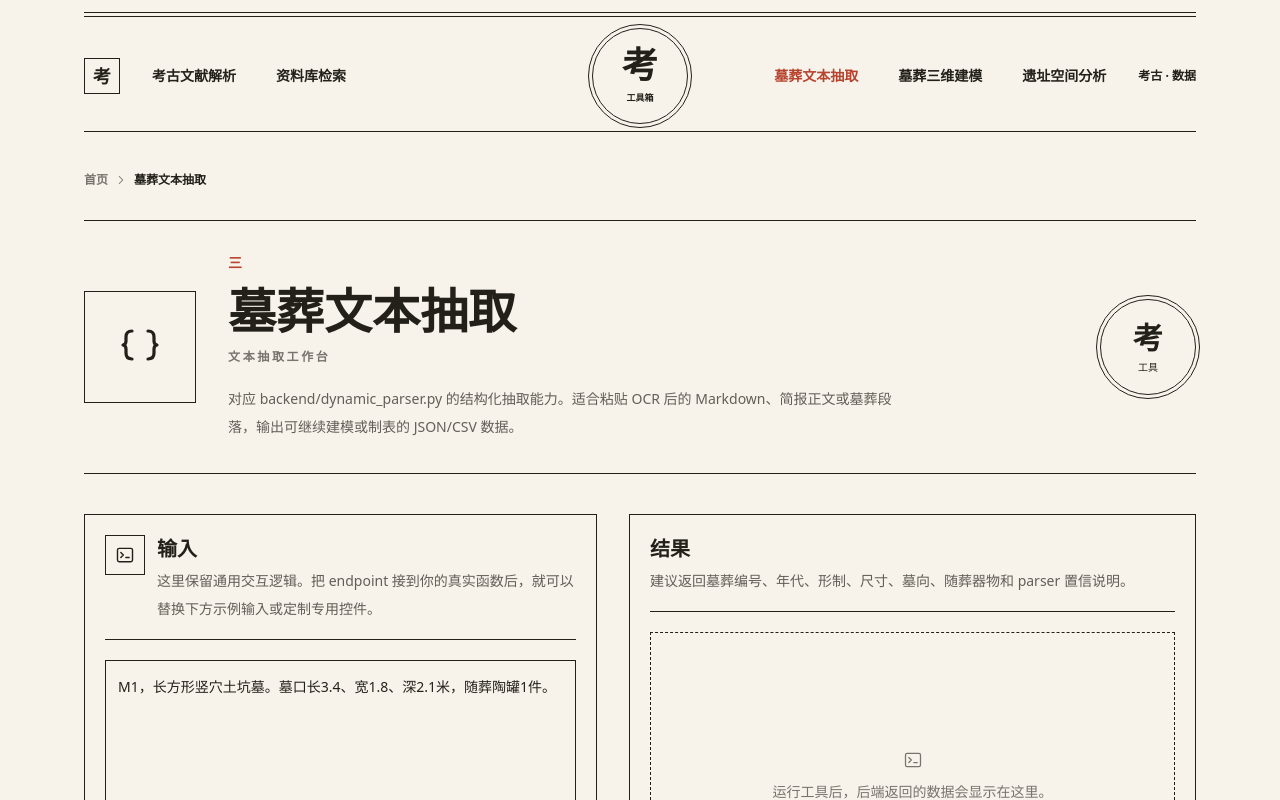
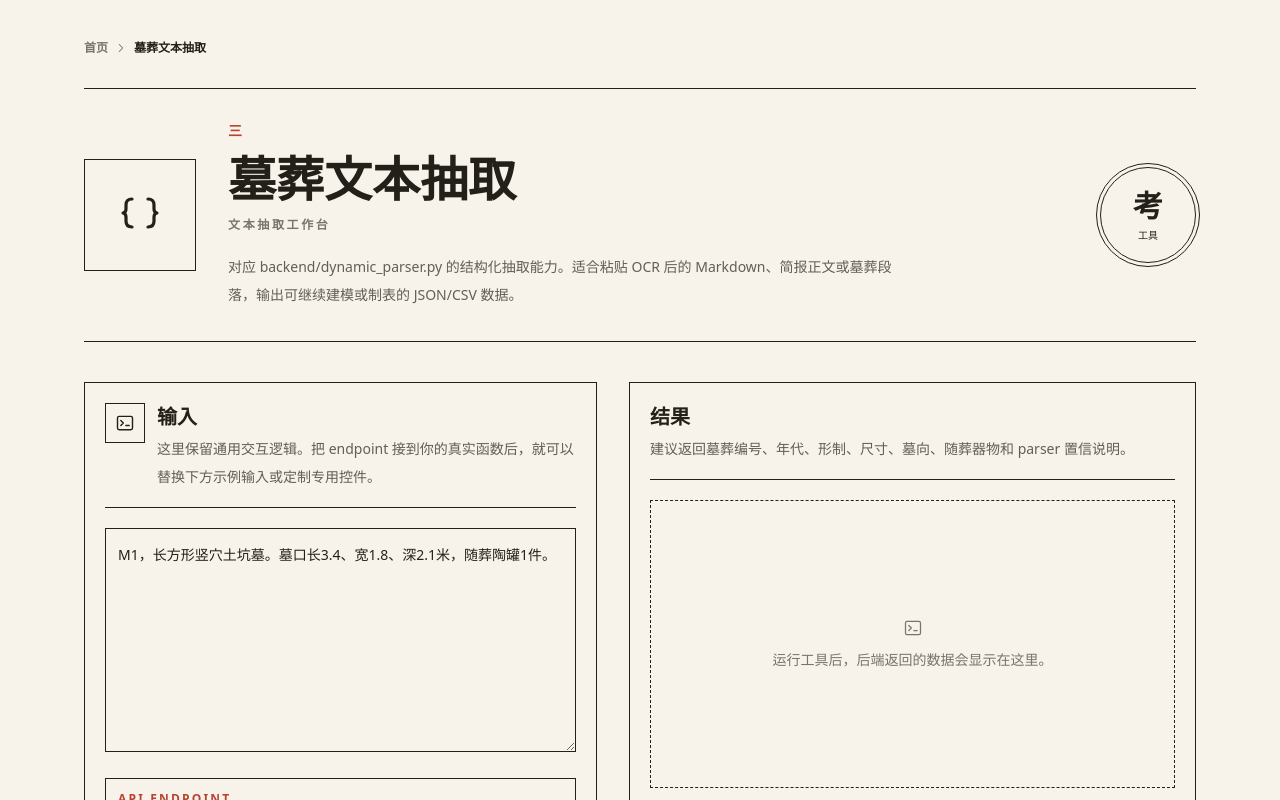
Before and after one commit to alexxhchen-nu/kaogu-tools, a Next.js app in the folder frontend/: page /DynamicParser in a window 1280 px wide. Shown: the top 800 px of the page. Built offline with nearby package versions, Linux system fonts and the light colour scheme; a web font is replaced by a local one.

Commit message:
Remove page headers and fix route types

```diff
--- a/frontend/src/components/tools/tool-page.tsx
+++ b/frontend/src/components/tools/tool-page.tsx
@@ -1,6 +1,5 @@
 import Head from "next/head"
 import { SiteFooter } from "@/components/site-footer"
-import { SiteHeader } from "@/components/site-header"
 import { ToolHero } from "@/components/tool-hero"
 import { GenericToolWorkbench } from "@/components/tools/generic-tool-workbench"
 import { getTool } from "@/lib/tools"
@@ -21,7 +20,6 @@ export function ToolPage({ slug }: { slug: string }) {
         <meta name="description" content={tool.description} />
       </Head>
 
-      <SiteHeader />
       <main className="flex-1">
         <ToolHero tool={tool} />
         <section className="mx-auto max-w-6xl px-5 pb-14">
--- a/frontend/src/pages/page.tsx
+++ b/frontend/src/pages/page.tsx
@@ -2,7 +2,6 @@ import type { CSSProperties } from "react";
 import { useMemo, useState } from "react";
 import Link from "next/link";
 import { ChevronRight } from "@/lib/icons";
-import { SiteHeader } from "@/components/site-header";
 import { SiteFooter } from "@/components/site-footer";
 import { BackendStatus } from "@/components/backend-status";
 import { TOOLS } from "@/lib/tools";
@@ -24,8 +23,6 @@ export default function LandingPage() {
 
   return (
     <div className="flex min-h-screen flex-col">
-      <SiteHeader />
-
       <main className="toolbox-home flex-1">
         <section className="toolbox-stage mx-auto max-w-7xl px-5 py-10 sm:py-14">
           <div className="toolbox-title mx-auto max-w-3xl text-center">
```
Also changed, not shown: frontend/next-env.d.ts.
